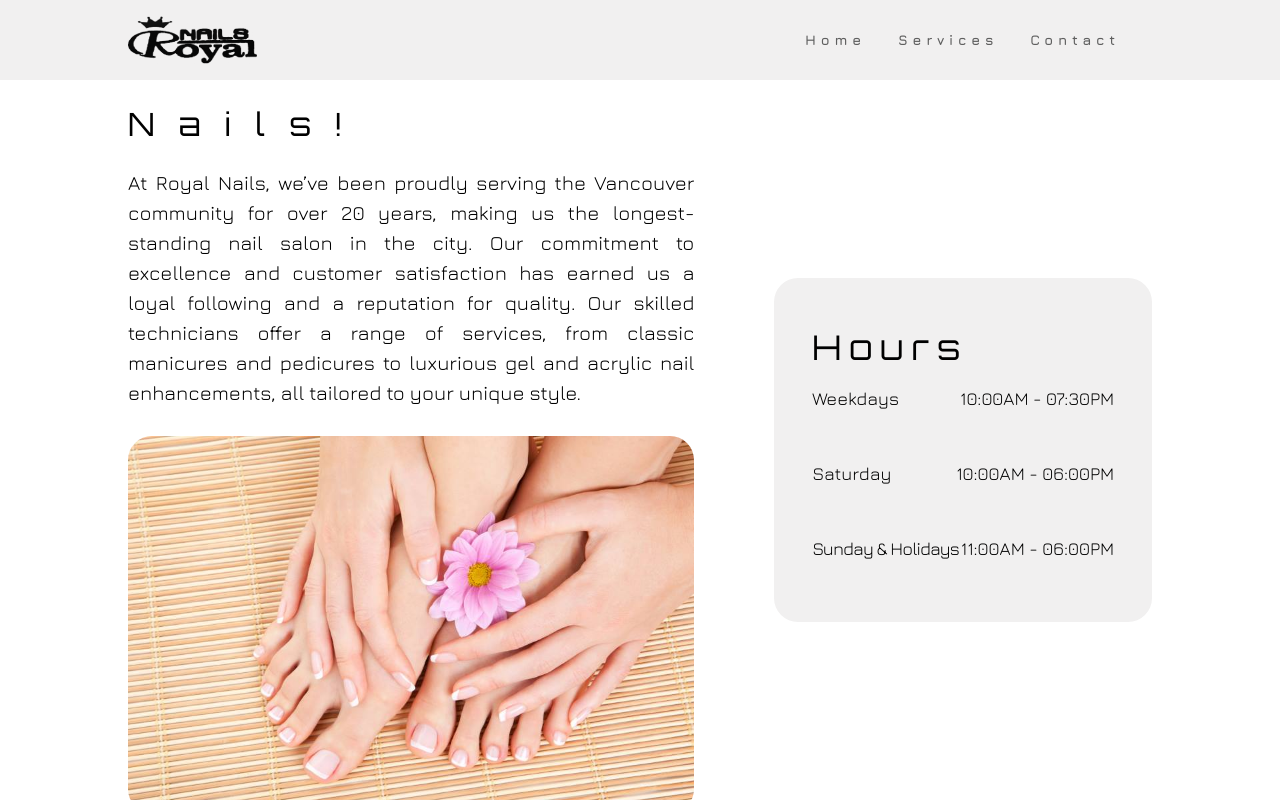
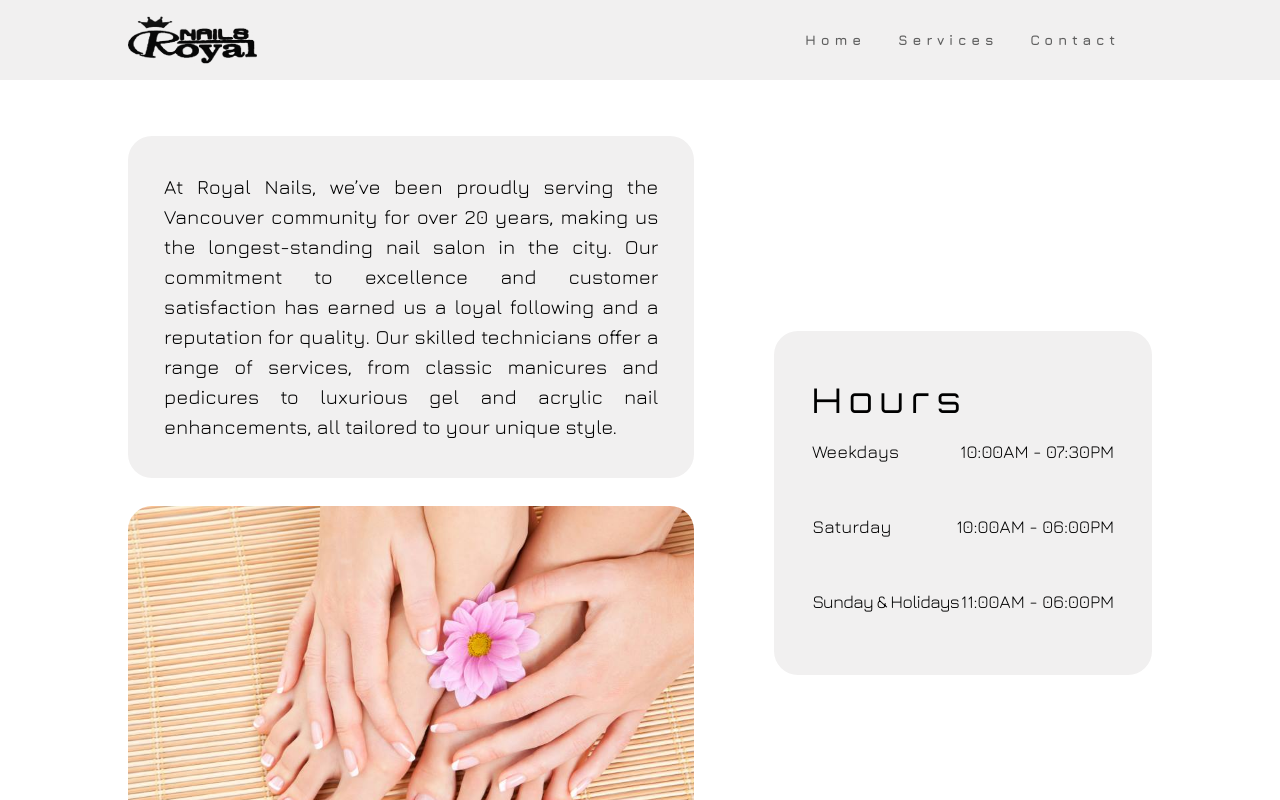
Before and after one commit to okarioto/royal-nails, a Next.js app: page / in a window 1280 px wide. Shown: the top 800 px of the page. Built offline with nearby package versions, Linux system fonts and the light colour scheme; a web font is replaced by a local one.

Commit message:
add delxue dets and pricing  msg

```diff
--- a/app/components/MenuItem.js
+++ b/app/components/MenuItem.js
@@ -1,7 +1,14 @@
 export default function MenuItem({ name, price }) {
     return (
         <div className="flex justify-between items-center w-full mb-5 border-b border-black">
-            <p className="font-subtitle text-[12px] md:text-[18px]  w-[60%] tracking-[0.1rem] font-semibold text-secondary-text u">{name}</p>
+            <p className="font-subtitle text-[12px] md:text-[18px]  w-[60%] tracking-[0.1rem] font-semibold text-secondary-text u">{
+                name.split('\n').map((line, index) => (
+                    <span key={index} className={`${index===1 && ' text-[10px] md:text-[15px] font-thin tracking-tighter'}`}>
+                        {line}
+                        <br />
+                    </span>
+                ))
+            }</p>
             <p className="font-subtitle text-[12px] md:text-[18px] font-semibold text-secondary-text">{price}</p>
         </div>
     )
--- a/app/page.js
+++ b/app/page.js
@@ -1,5 +1,3 @@
-
-
 export const metadata = {
   title: 'Home'
 };
@@ -7,11 +5,10 @@ export const metadata = {
 export default function Home() {
   return (
     <div className="flex-1 flex justify-center">
-      <div className="flex flex-col w-[80%] mt-5 items-center xl:flex-row xl:gap-20">
+      <div className="flex flex-col w-[80%] mt-14 items-center xl:flex-row xl:gap-20">
         <div className="flex flex-col w-full items-center justify-center xl:flex-[60%]">
-          <div className="flex flex-col w-full">
-            <h1 className="font-title tracking-[1.5rem] text-[32px]">Nails!</h1>
-            <p className="font-subtitle text-[14px] mt-5 md:text-[20px] md:text-justify">At Royal Nails, we’ve been proudly serving the Vancouver community for over 20 years, making us the longest-standing nail salon in the city. Our commitment to excellence and customer satisfaction has earned us a loyal following and a reputation for quality. Our skilled technicians offer a range of services, from classic manicures and pedicures to luxurious gel and acrylic nail enhancements, all tailored to your unique style.</p>
+          <div className="flex w-full justify-center items-center bg-background rounded-3xl">
+            <p className="font-subtitle text-[14px] md:text-[20px] md:text-justify p-9">At Royal Nails, we’ve been proudly serving the Vancouver community for over 20 years, making us the longest-standing nail salon in the city. Our commitment to excellence and customer satisfaction has earned us a loyal following and a reputation for quality. Our skilled technicians offer a range of services, from classic manicures and pedicures to luxurious gel and acrylic nail enhancements, all tailored to your unique style.</p>
           </div>
 
           <img src="/images/feet.jpg" className="mt-7 mb-7 rounded-3xl" />
--- a/app/services/page.js
+++ b/app/services/page.js
@@ -13,6 +13,6 @@ export default function Services() {
             {full_menu.map((menu_item, idx) => {
                 return <MenuCard key={idx} title={menu_item.title} items={menu_item.items} />
             })}
-
+            <p className="w-[90%] font-subtitle text-secondary-text text-[10px] tracking-tighter text-center md:text-[14px] mb-10">please be aware prices are subject to change depending on complexity</p>
         </div>)
 }
--- a/utils/menu.js
+++ b/utils/menu.js
@@ -4,7 +4,7 @@ const gel = [{ name: "Full Set Gel", price: "$55 & up" }, { name: "Gel Fill", pr
 
 const solar = [{ name: "Full Set Solar", price: "$52 & up" }, { name: "Solar Fill", price: "$37 & up" }, { name: "Full Set Solar 2 Tone", price: "$62 & up" }, { name: "Solar 2 Tone Fill", price: "$47 & up" }]
 
-const nail_care = [{ name: "Add Gel Polish", price: "$17 & up" }, { name: "Deluxe Pedicure", price: "$52 & up" }, { name: "Deluxe Manicure", price: "$37 & up" }, { name: "Deluxe Manicure & Pedicure", price: "$84 & up" }, { name: "Regular Pediucre", price: "$37 & up" }, { name: "Regular Manicure", price: "$24 & up" }, { name: "Regular Manicure & Pedicure", price: "$54 & up" }, { name: "Mini Manicure & Pedicure", price: "$44 & up" }, { name: "Princess Manicure & Pedicure", price: "$40 & up" }, { name: "Gel Polish Change", price: "$32 & up" }, { name: "Polish Change", price: "$15 & up" }, { name: "Nail Cut", price: "$12 & up" }, { name: "Acrylic/Gel/Solar Take Off", price: "$22 & up" }, { name: "Paffin Hand Treatment", price: "$10" }, { name: "Paffin Feet Treatment", price: "$15" }]
+const nail_care = [{ name: "Add Gel Polish", price: "$17 & up" }, { name: "Deluxe Pedicure \n (salt, sugar, hot stone massage, and paraffin )", price: "$52 & up" }, { name: "Deluxe Manicure \n  (salt, hot stone massage, and paraffin)", price: "$37 & up" }, { name: "Deluxe Manicure & Pedicure", price: "$84 & up" }, { name: "Regular Pediucre", price: "$37 & up" }, { name: "Regular Manicure", price: "$24 & up" }, { name: "Regular Manicure & Pedicure", price: "$54 & up" }, { name: "Mini Manicure & Pedicure", price: "$44 & up" }, { name: "Princess Manicure & Pedicure", price: "$40 & up" }, { name: "Gel Polish Change", price: "$32 & up" }, { name: "Polish Change", price: "$15 & up" }, { name: "Nail Cut", price: "$12 & up" }, { name: "Acrylic/Gel/Solar Take Off", price: "$22 & up" }, { name: "Paffin Hand Treatment", price: "$10" }, { name: "Paffin Feet Treatment", price: "$15" }]
 
 const massage = [{ name: "15 Minutes", price: "$20" }, { name: "30 Minutes", price: "$30" }]
 
```
